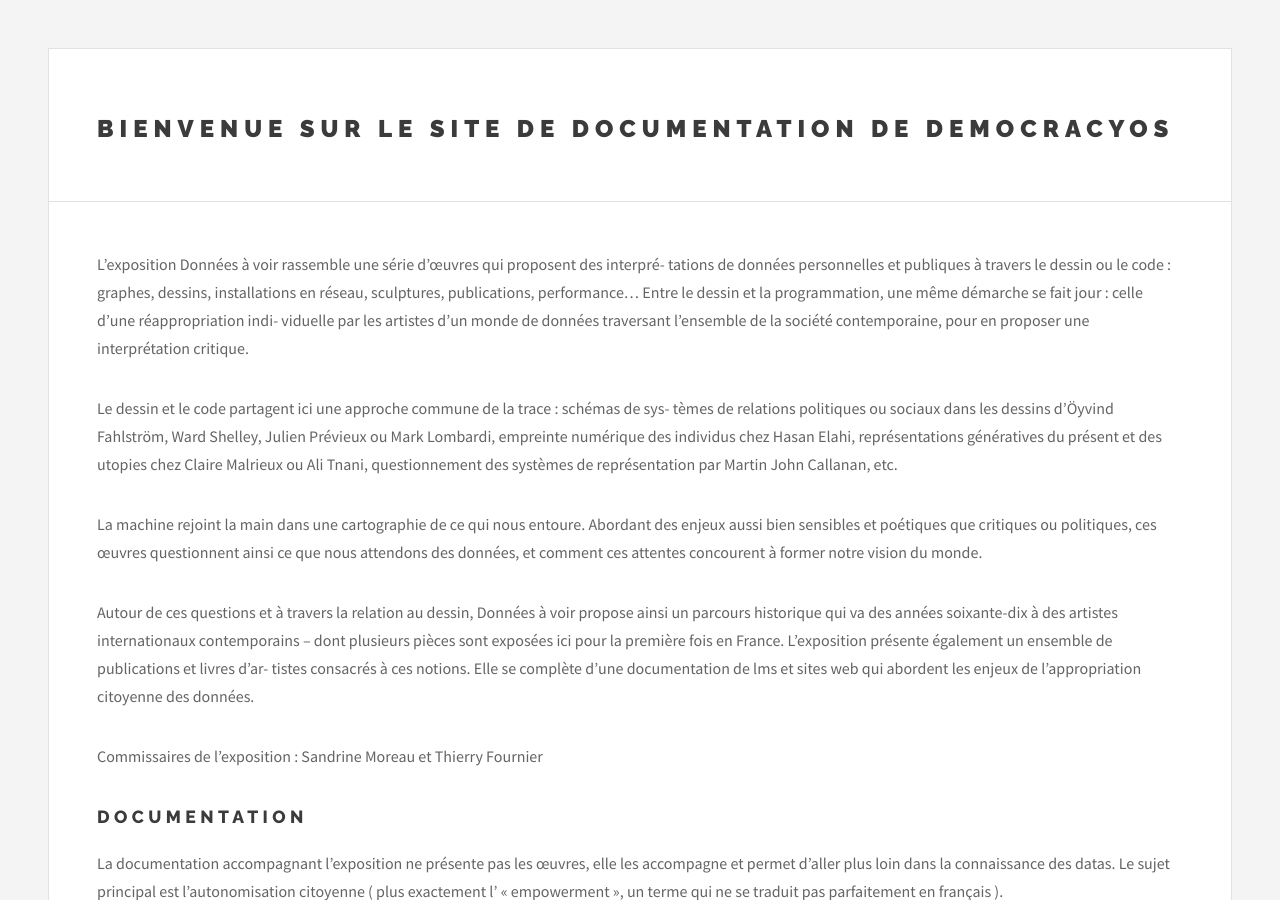
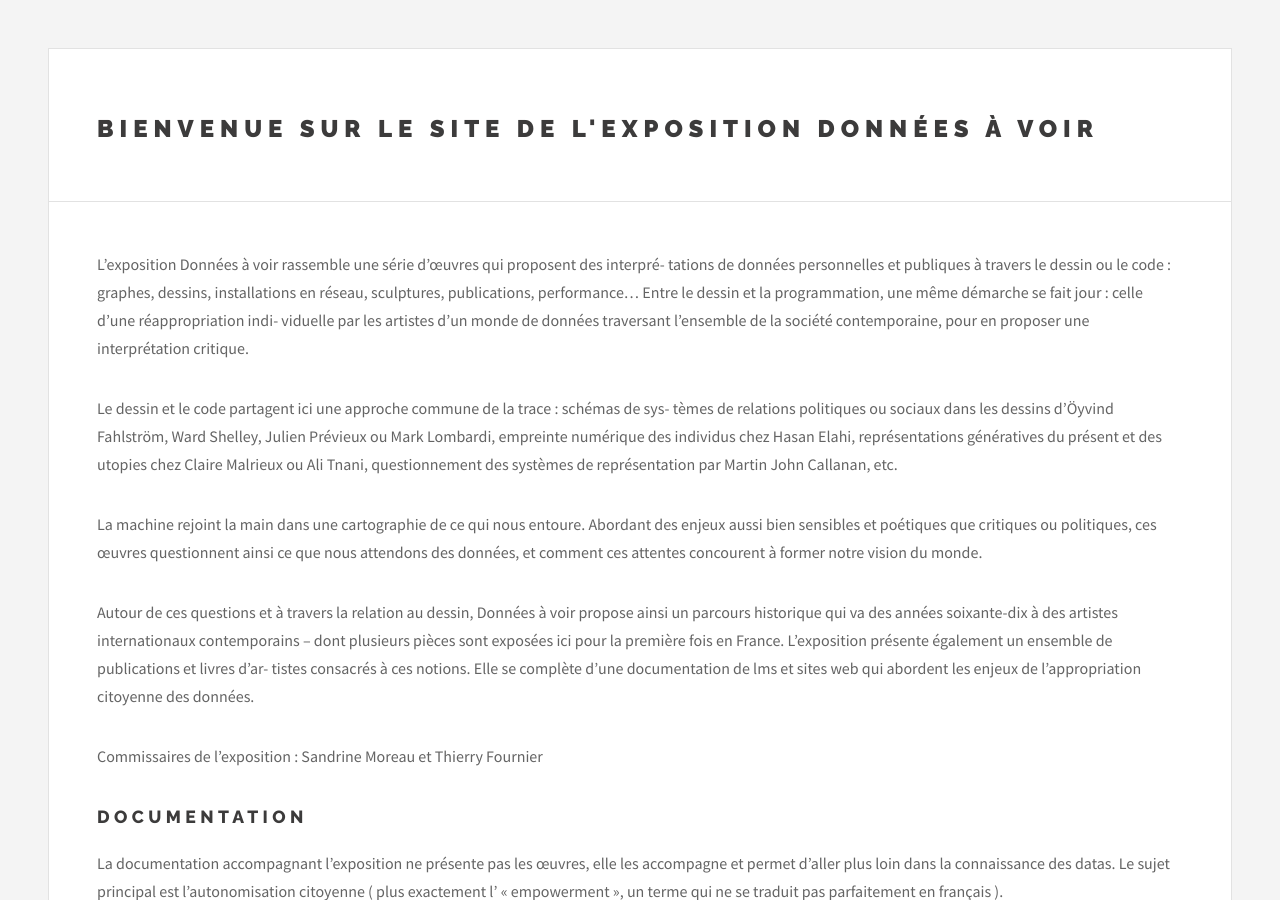
Before and after one commit to nanterre/donneesavoir, a Jekyll site: the page built from _posts/2016-09-22-DOS_intro.markdown, in a window 1280 px wide and 900 px high. Built offline with Jekyll 4.4.1, drawn with Linux system fonts in a browser that asks for light colours; nearby versions of some CDN libraries; library files that are not in the unit come from our copies.

Commit message:
Update 2016-09-22-DOS_intro.markdown

```diff
--- a/_posts/2016-09-22-DOS_intro.markdown
+++ b/_posts/2016-09-22-DOS_intro.markdown
@@ -1,6 +1,6 @@
 ---
 layout: post
-title:  "Bienvenue sur le site de documentation de DemocracyOS"
+title:  "Bienvenue sur le site de l'exposition Données à voir"
 date:   2016-09-22
 categories: bienvenue
 tags: bienvenue
```
